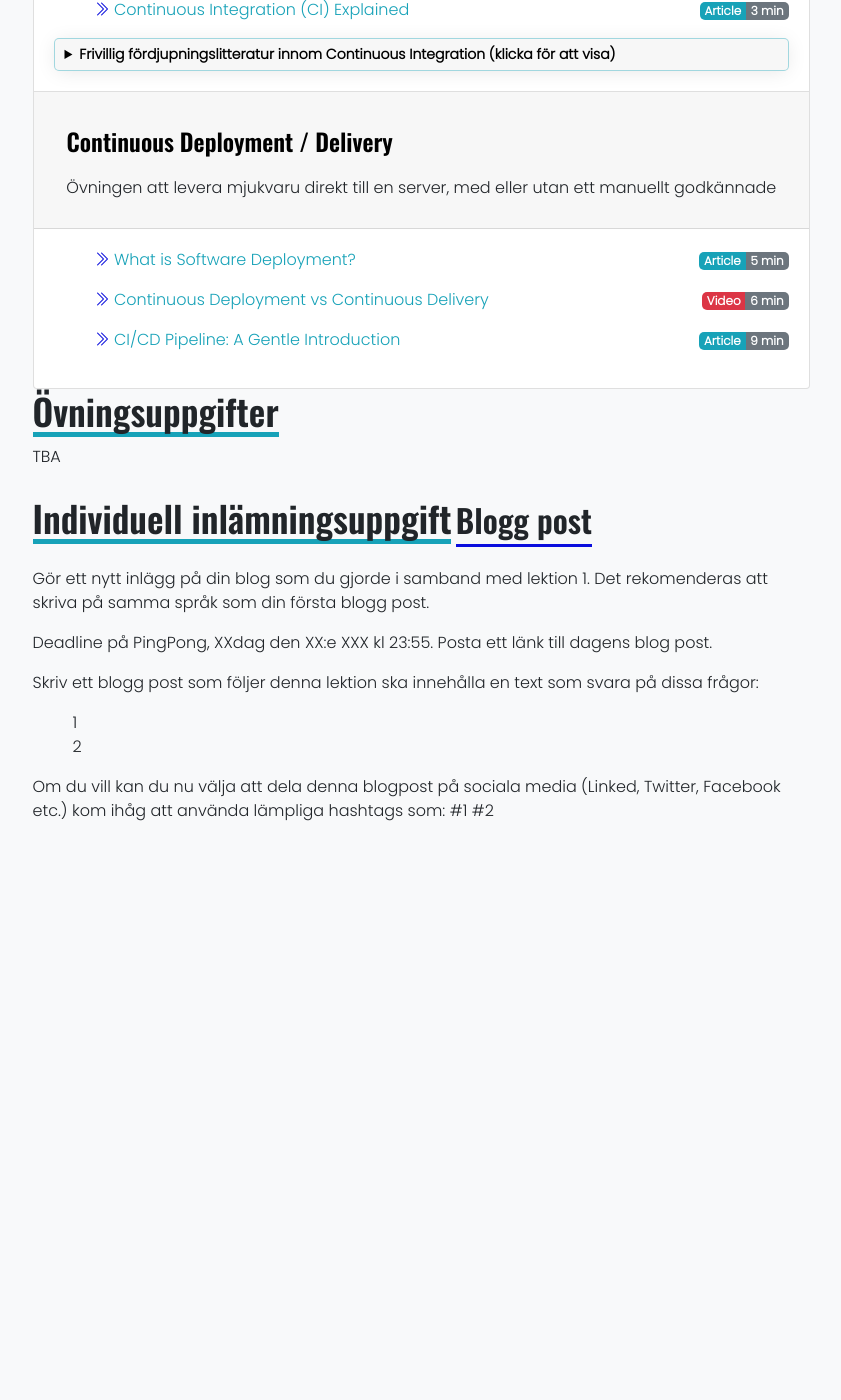
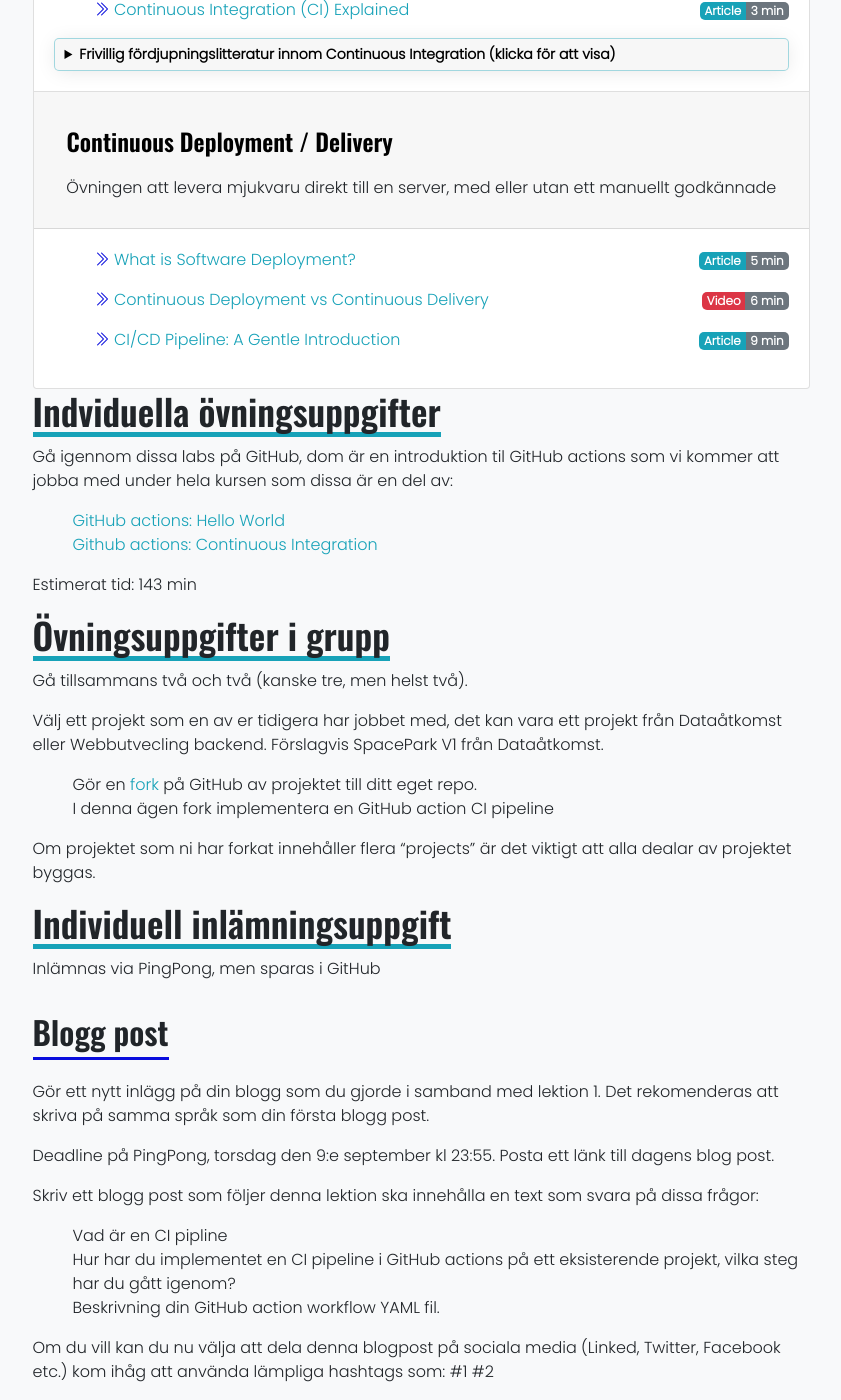
Before and after one commit to PGBSNH20/PGBSNH20-molnapplikationer, a Jekyll site: the page built from lectures/02-ci.md, in a window 1280 px wide and 1400 px high, scrolled down 1958 px. Shown: the whole window, without its empty margins (219-1060 px from the left). Built offline with Jekyll 4.4.1, drawn with Linux system fonts in a browser that asks for light colours; nearby versions of some CDN libraries; before the commit the page ends 2797 px from its top, so only the background shows below that.

Commit message:
Adds assignments

```diff
--- a/lectures/02-ci.md
+++ b/lectures/02-ci.md
@@ -23,19 +23,36 @@ Estimerat samlat "läs"-tid för lektionslittertur är **{{site.data.lecture_aut
 {% include lecturenontopics.html lectureData="lecture_automatisering_av_bygg_och_release" %}
 {% include lecturetopics.html lectureData="lecture_automatisering_av_bygg_och_release" %}
 
-# Övningsuppgifter
+# Indviduella övningsuppgifter
 
-TBA
+Gå igennom dissa labs på GitHub, dom är en introduktion til GitHub actions som vi kommer att jobba med under hela kursen som dissa är en del av:
+* [GitHub actions: Hello World](https://lab.github.com/githubtraining/github-actions:-hello-world)
+* [Github actions: Continuous Integration](https://lab.github.com/githubtraining/github-actions:-continuous-integration)
+
+Estimerat tid: 143 min
+
+# Övningsuppgifter i grupp
+
+Gå tillsammans två och två (kanske tre, men helst två).
+
+Välj ett projekt som en av er tidigera har jobbet med, det kan vara ett projekt från Dataåtkomst eller Webbutvecling backend. Förslagvis SpacePark V1 från Dataåtkomst.
+* Gör en [fork](https://docs.github.com/en/github/collaborating-with-pull-requests/working-with-forks/about-forks) på GitHub av projektet till ditt eget repo.
+* I denna ägen fork implementera en GitHub action CI pipeline
+
+Om projektet som ni har forkat innehåller flera "projects" är det viktigt att alla dealar av projektet byggas.
 
 # Individuell inlämningsuppgift
+
+Inlämnas via PingPong, men sparas i GitHub
 ## Blogg post
 
-Gör ett nytt inlägg på din blog som du gjorde i samband med lektion 1. Det rekomenderas att skriva på samma språk som din första blogg post.
+Gör ett nytt inlägg på din blogg som du gjorde i samband med lektion 1. Det rekomenderas att skriva på samma språk som din första blogg post.
 
-Deadline på PingPong, XXdag den XX:e XXX kl 23:55. Posta ett länk till dagens blog post.
+Deadline på PingPong, torsdag den 9:e september kl 23:55. Posta ett länk till dagens blog post.
 
 Skriv ett blogg post som följer denna lektion ska innehålla en text som svara på dissa frågor:
-* 1
-* 2
+* Vad är en CI pipline
+* Hur har du implementet en CI pipeline i GitHub actions på ett eksisterende projekt, vilka steg har du gått igenom?
+* Beskrivning din GitHub action workflow YAML fil.
 
 Om du vill kan du nu välja att dela denna blogpost på sociala media (Linked, Twitter, Facebook etc.) kom ihåg att använda lämpliga hashtags som: #1 #2
```
